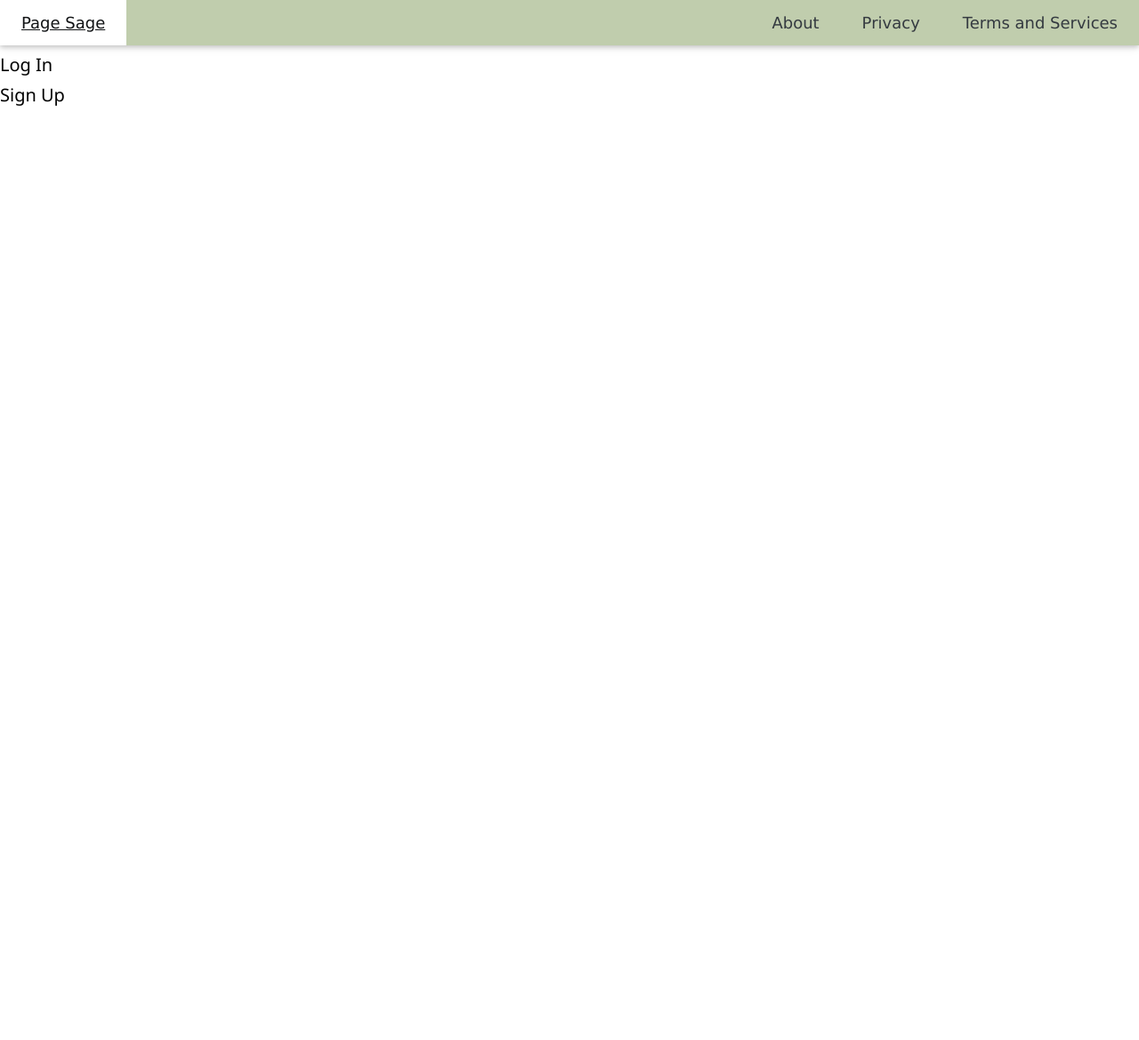
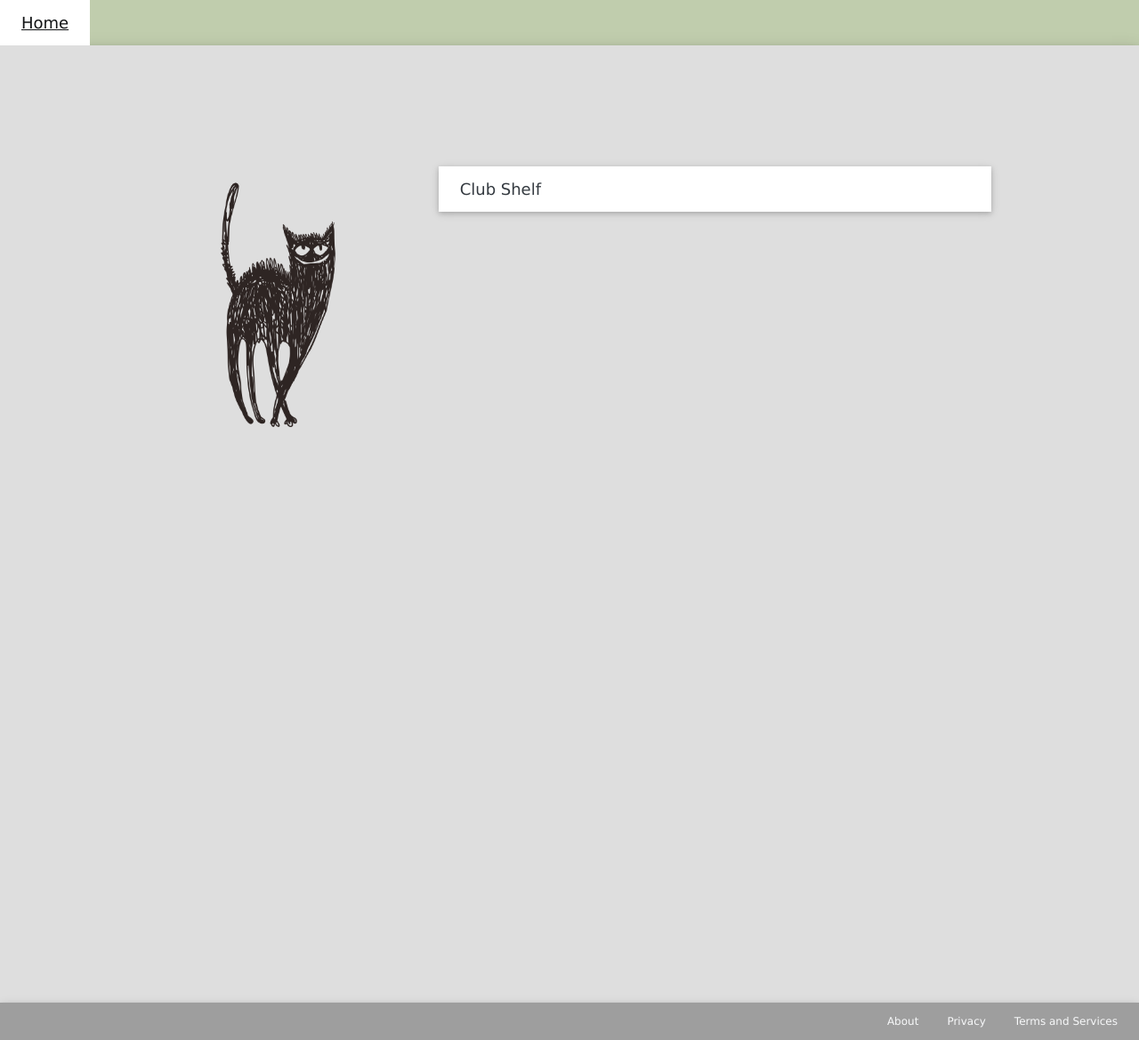
Before and after one commit to lupini-beans/page-sage, a Flask app: page / in a window 1280 px wide. Shown: the whole page at 89% size. Run offline with Flask 2, Linux system fonts and the light colour scheme; some libraries are stand-ins or nearby versions.

```diff
--- a/app/static/css/user.css
+++ b/app/static/css/user.css
@@ -15,10 +15,18 @@ body, html {
  padding: 0;
 }
 
+.icon a {
+  font-size: 24px;
+}
+
+#main {
+  margin-left: 12%;
+}
+
 .main-scheme {
   background-color: #FFFFFF;
   /* background-image: linear-gradient(to bottom right, #CDC0AD, #FAF9F8); */
-  color: #000000;;
+  color: #000000;
 }
  .main-scheme a {
   color: #000000;
@@ -30,7 +38,25 @@ body, html {
   height: 25%;
  }
 
-#sidebar-bg {
+.sidebar {
   background-color: #C0CDAD;
-  /* background-image: radial-gradient(#5E453F, #3F211A) */
+  width: 12%;
 }
+
+.mirror {
+  -webkit-transform: scaleX(-1);
+  transform: scaleX(-1);
+}
+
+.welcome {
+  background-color: #DEDEDE;
+  padding: 128px 16px; box-shadow: 0 4px 8px 0 rgba(0, 0, 0, 0.2), 0 6px 20px 0 rgba(0, 0, 0, 0.19);
+  height: 100vh;
+}
+
+.center-div p
+{
+     position: relative;
+     top: 50%;
+     transform: perspective(1px) translateY(-50%);
+}
--- a/app/static/js/user.js
+++ b/app/static/js/user.js
@@ -12,7 +12,6 @@ function toggleSidebar() {
     }
 }
 
-window.onload = toggleSidebar
 
 function bookSearch() {
     var search = document.getElementById('search').value
--- a/app/templates/bookclub/header.html
+++ b/app/templates/bookclub/header.html
@@ -14,7 +14,7 @@
 
 <body class="main-scheme">
     <!-- Side Navbar -->
-    <div id="sidebar-bg" class="w3-sidebar w3-bar-block w3-card w3-animate-left" style="display:none;">
+    <div id="sidebar-bg" class="w3-sidebar w3-bar-block w3-card w3-animate-left sidebar" style="display:block;">
         <a href="{{ url_for('bookclub_shelf') }}" class="w3-bar-item w3-button bg-transparent w3-padding-large w3-hover-white w3-large text-dark" title="Club Shelf">
             Club Shelf
         </a>
--- a/app/templates/landing/base.html
+++ b/app/templates/landing/base.html
@@ -5,26 +5,33 @@
         <link rel="stylesheet" href="https://stackpath.bootstrapcdn.com/bootstrap/4.2.1/css/bootstrap.min.css">
         <link rel='stylesheet' href="{{ url_for('static', filename='./css/landing.css') }}">
         <link rel="stylesheet" href="https://www.w3schools.com/w3css/4/w3.css">
+        <link rel="stylesheet" href="https://use.fontawesome.com/releases/v5.7.1/css/all.css" integrity="sha384-fnmOCqbTlWIlj8LyTjo7mOUStjsKC4pOpQbqyi7RrhN7udi9RwhKkMHpvLbHG9Sr" crossorigin="anonymous">
         <link rel='stylesheet' href="{{ url_for('static', filename='./css/user.css') }}">
     </head>
     <body class="main-scheme">
         <!-- Top Navbar -->
         <div class="top">
             <div id="header-bg" class="w3-bar w3-card w3-large">
-                    <a href="{{ url_for('terms') }}" class="w3-bar-item w3-button bg-transparent w3-padding-large w3-hover-white w3-large text-dark w3-right" title="Toggle Navigation Menu">
-                        Terms and Services
-                    </a>
-                    <a href="{{ url_for('privacy') }}" class="w3-bar-item w3-button bg-transparent w3-padding-large w3-hover-white w3-large text-dark w3-right" title="Bookclub Page">
-                        Privacy
-                    </a>
-                    <a href="{{ url_for('about') }}" class="w3-bar-item w3-right w3-button bg-transparent w3-padding-large w3-hover-white w3-large text-dark w3-right" title="Logout">
-                        About
-                    </a>
                 <a href="{{ url_for('index') }}" class="w3-bar-item w3-button bg-transparent w3-padding-large w3-hover-white w3-large text-dark" title="User Page">
-                        Page Sage
+                    Home
                 </a>
                 <script src='https://code.jquery.com/jquery-1.12.4.js'></script>
                 <script src="{{ url_for('static', filename='./js/user.js') }}"></script>
+            </div>
+        </div>
+
+        <!-- Footer -->
+        <div class="w3-bottom w3-hide-small">
+            <div class="w3-bar w3-card w3-center w3-small w3-padding-small w3-grey">
+                <a href="{{ url_for('terms') }}" class="w3-bar-item w3-button bg-transparent w3-padding w3-hover-white text-light w3-right" title="Toggle Navigation Menu">
+                    Terms and Services
+                </a>
+                <a href="{{ url_for('privacy') }}" class="w3-bar-item w3-button bg-transparent w3-padding w3-hover-white text-light w3-right" title="Bookclub Page">
+                    Privacy
+                </a>
+                <a href="{{ url_for('about') }}" class="w3-bar-item w3-right w3-button bg-transparent w3-padding w3-hover-white text-light w3-right" title="Logout">
+                    About
+                </a>
             </div>
         </div>
         {% block content %}
--- a/app/templates/landing/welcome.html
+++ b/app/templates/landing/welcome.html
@@ -1,6 +1,22 @@
 {% extends "landing/base.html" %}
 
 {% block content %}
+    <!--- LOGIN/SIGNUP AREA-->
+    <div class="w3-container welcome">
+        <div class="w3-content">
+            <div class="w3-third w3-center">
+                <img class="w3-image mirror" alt="derp cat" src="{{ url_for('static', filename='./img/cat.png') }}">
+            </div>
+
+            <div class="w3-twothird w3-padding">
+                <div class="w3-bar-block w3-white w3-card" style="width: 100%">
+                    <a href="{{ url_for('bookclub_shelf') }}" class="w3-bar-item w3-button bg-transparent w3-padding-large w3-hover-white w3-large text-dark" title="Club Shelf">
+                        Club Shelf
+                    </a>
+                </div>
+            </div>
+        </div>
+    </div>
     <h4><a href="{{ url_for('login') }}">Log In</a></h4>
     <h4><a href="{{ url_for('signup') }}">Sign Up</a></h4>
 {% endblock %}
--- a/app/templates/user/book.html
+++ b/app/templates/user/book.html
@@ -9,7 +9,7 @@
             </div>
 
             <div class="w3-third w3-center">
-            <img class="w3-image" src="{{ url_for('static', filename='./img/cat.png') }}">
+                <img class="w3-image" alt="derp cat" src="{{ url_for('static', filename='./img/cat.png') }}">
             </div>
         </div>
     </div>
@@ -17,7 +17,7 @@
     <!-- Second Grid -->
     <div id="header-bg" class="w3-row-padding w3-padding-64 w3-container">
         <div class="w3-content">
-            <a class="w3-third w3-center">
+            <div class="w3-third w3-center">
                 <i class="fas fa-pencil-alt w3-padding-64 w3-text-grey w3-margin-right" style="font-size: 100px"></i>
             </div>
 
@@ -27,6 +27,6 @@
             <p class="w3-text-grey">Notes, ratings and other personal info</p>
             </div>
         </div>
-        </div>
+    </div>
 
 {% endblock %}
--- a/app/templates/user/header.html
+++ b/app/templates/user/header.html
@@ -15,7 +15,7 @@
 
 <body class="main-scheme">
     <!-- Side Navbar -->
-    <div id="sidebar-bg" class="w3-sidebar w3-bar-block w3-card w3-animate-left" style="display:none;">
+    <div id="sidebar-bg" class="w3-sidebar w3-bar-block w3-card w3-animate-left sidebar" style="display:block;">
         <a href="{{ url_for('my_shelf') }}" class="w3-bar-item w3-button bg-transparent w3-padding-large w3-hover-white w3-large text-dark" title="My Bookshelf">
             My Shelf
         </a>
--- a/app/templates/user/profile.html
+++ b/app/templates/user/profile.html
@@ -4,7 +4,7 @@
     <!-- Books/Main -->
     <header id="header-bg" class="w3-container w3-center" style="padding: 128px 16px; box-shadow: 0 4px 8px 0 rgba(0, 0, 0, 0.2), 0 6px 20px 0 rgba(0, 0, 0, 0.19);">
         <h1 class="w3-margin w3-jumbo">User Profile</h1>
-        <div class=:w3-xlarge>
+        <div class="w3-xlarge">
             <a href="{{ url_for('user_book') }}">
             Books...
             </a>
--- a/app/templates/user/search.html
+++ b/app/templates/user/search.html
@@ -7,7 +7,7 @@
     <script>
        window.onload = function() {
            toggleSidebar();
-           bookSearch();
+        //    bookSearch();
        }
     </script>
 {% endblock %}
```
Also changed, not shown: app/static/css/bookclub.css (+6 -2 lines). Lines whose indentation alone changed are shown as unchanged.
